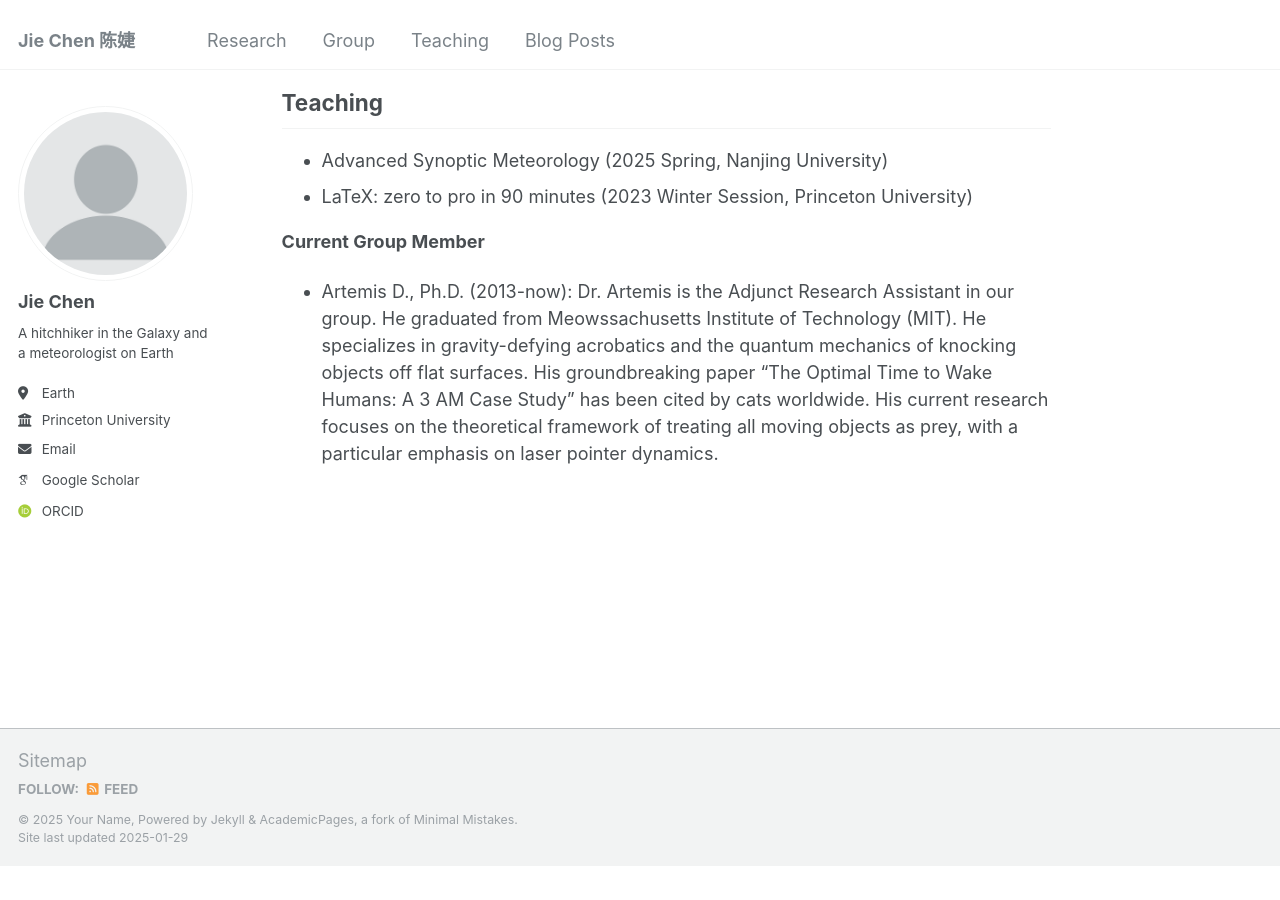
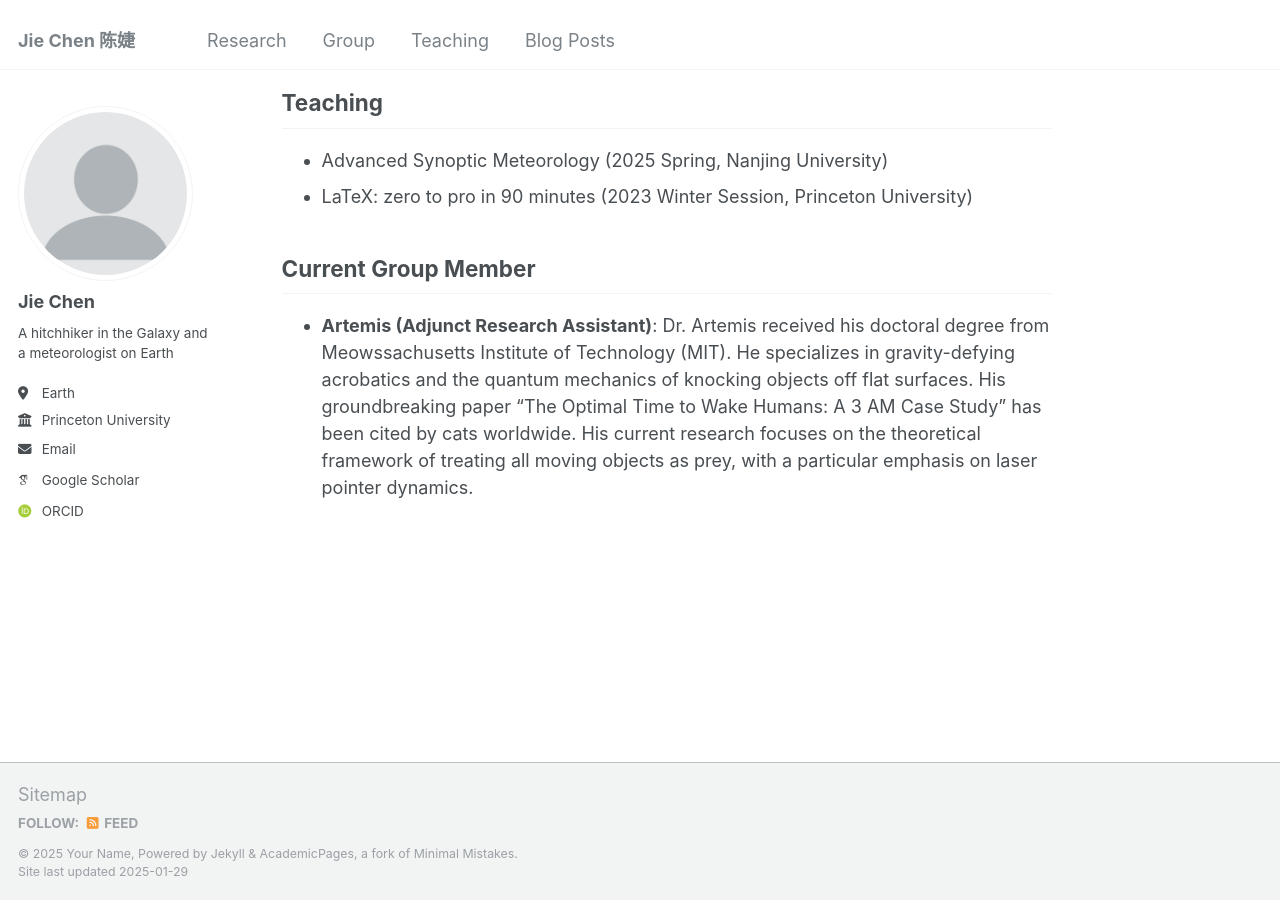
Before and after one commit to chenjie042/chenjie042.github.io, a Jekyll site: the page built from _pages/about.md, in a window 1280 px wide and 900 px high, scrolled down 1002 px. Built offline with Jekyll 4.4.1, drawn with Linux system fonts in a browser that asks for light colours; some web fonts are replaced; before the commit the page ends 1868 px from its top, so only the background shows below that.

Commit message:
Update about.md

```diff
--- a/_pages/about.md
+++ b/_pages/about.md
@@ -31,6 +31,6 @@ Teaching
 * Advanced Synoptic Meteorology (2025 Spring, Nanjing University)
 * LaTeX: zero to pro in 90 minutes (2023 Winter Session, Princeton University)
 
-**Current Group Member**
-
-* Artemis D., Ph.D. (2013-now): Dr. Artemis is the Adjunct Research Assistant in our group. He graduated from Meowssachusetts Institute of Technology (MIT). He specializes in gravity-defying acrobatics and the quantum mechanics of knocking objects off flat surfaces. His groundbreaking paper "The Optimal Time to Wake Humans: A 3 AM Case Study" has been cited by cats worldwide. His current research focuses on the theoretical framework of treating all moving objects as prey, with a particular emphasis on laser pointer dynamics.
+Current Group Member
+------
+* **Artemis (Adjunct Research Assistant)**: Dr. Artemis received his doctoral degree from Meowssachusetts Institute of Technology (MIT). He specializes in gravity-defying acrobatics and the quantum mechanics of knocking objects off flat surfaces. His groundbreaking paper "The Optimal Time to Wake Humans: A 3 AM Case Study" has been cited by cats worldwide. His current research focuses on the theoretical framework of treating all moving objects as prey, with a particular emphasis on laser pointer dynamics.
```
